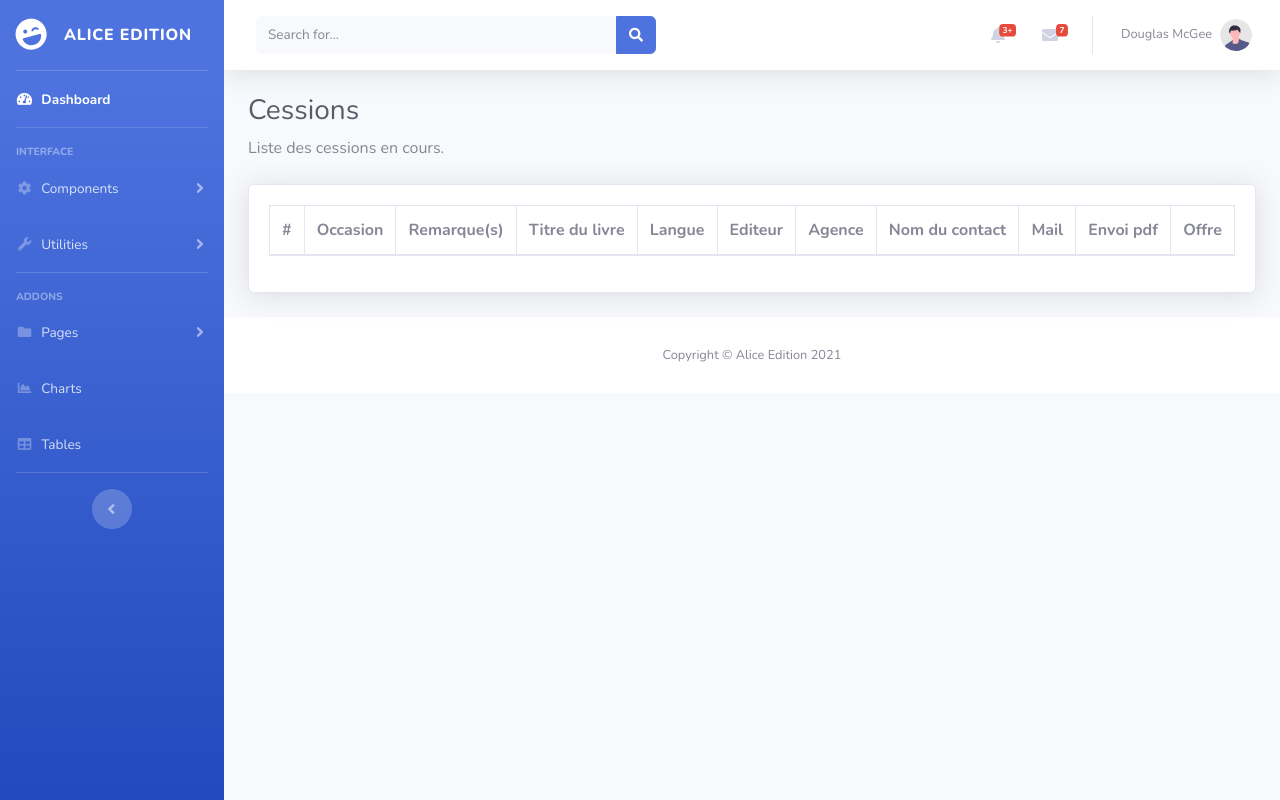
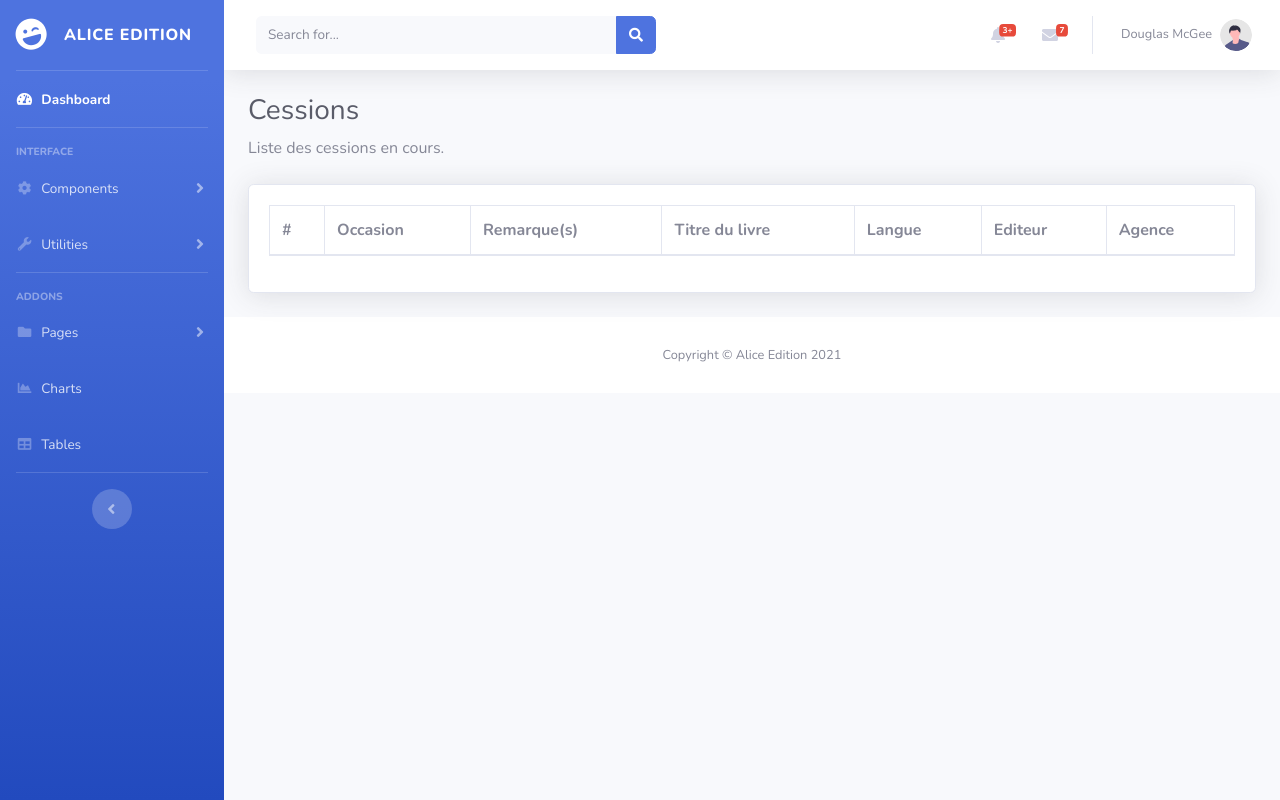
Before and after one commit to MrAwolsik/cession, a Django app: page / in a window 1280 px wide. Run offline with Django 3.2, Linux system fonts and the light colour scheme; data that the repository does not hold is empty; some libraries are stand-ins or nearby versions.

Commit message:
remove datatable elements to make bootstrap datatable work

```diff
--- a/cession_project/cessions/templates/cessions/list.html
+++ b/cession_project/cessions/templates/cessions/list.html
@@ -19,10 +19,6 @@
                         <th scope="col">Langue</th>
                         <th scope="col">Editeur</th>
                         <th scope="col">Agence</th>
-                        <th scope="col">Nom du contact</th>
-                        <th scope="col">Mail</th>
-                        <th scope="col">Envoi pdf</th>
-                        <th scope="col">Offre</th>
                     </tr>
                 </thead>
                 <tbody>
@@ -35,15 +31,6 @@
                         <td>{{cession.territories.name}}</td>
                         <td>{{cession.publishing_company.name}}</td>
                         <td>{{cession.agency.name}}</td>
-                        {% if cession.agent is not None %}
-                            <td>{{cession.agent.first_name}} {{cession.agent.last_name}}</td>
-                            <td>{{cession.agent.email}}</td>
-                        {% elif cession.publisher_contact is not None %}
-                            <td>{{cession.publisher_contact.first_name}} {{cession.publisher_contact.last_name}}</td>
-                            <td>{{cession.publisher_contact.email}}</td>
-                        {% endif %}
-                        <td>{{cession.pdf_sent_at}}</td>
-                        <td>None</td>
                     </tr>
                 {% endfor %}
                 </tbody>
```
